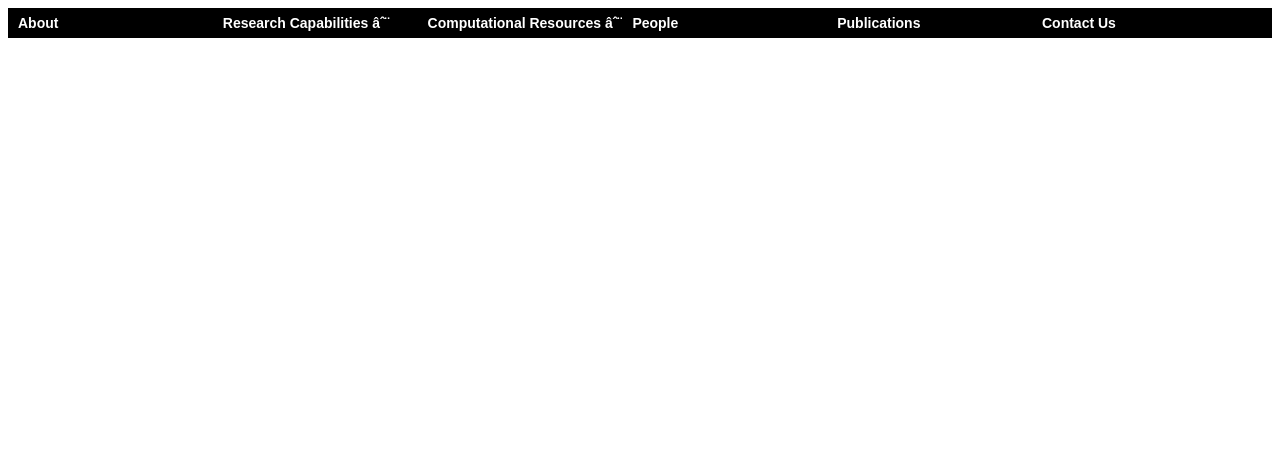
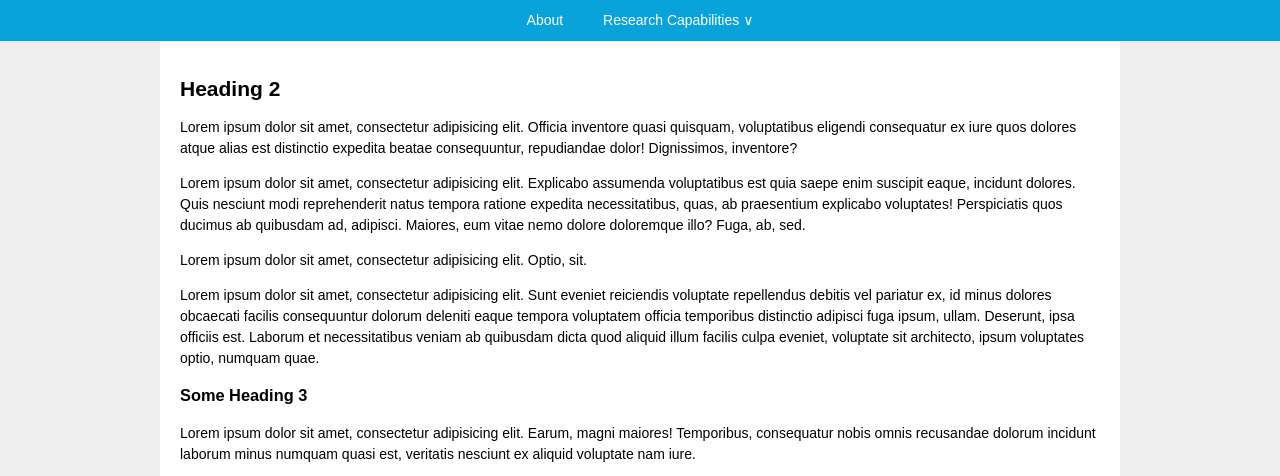
Before and after one commit to olinton/olinton.github.io, a PHP site: page / in a window 1280 px wide. Shown: the top 476 px of the page. Before the commit the page ends 38 px from the top, so only its background shows below. Run offline with PHP 8.4, Linux system fonts and the light colour scheme.

Commit message:
Major changes

```diff
--- a/css/main.css
+++ b/css/main.css
@@ -1,87 +1,85 @@
-/* Menu Styles */
+body { margin: 0; padding: 0; font-family: Arial, sans-serif; font-size: 14px; line-height: 150%; background: #eee; }
+.headerContainerWrapper { background: #FFF; }
+.center { max-width: 960px; margin: 0 auto; }
+.headerContainer, .bodyContainer, .footerContainer { max-width: 960px; margin: 0 auto; background: #FFF; }
+.padding {	padding: 20px; }
+.bodyContainer { min-height: 500px; }
 
-.third-level-menu
-{
-    position: absolute;
-    top: 0;
-    right: -16vw;
-    width: 16vw;
-    list-style: none;
-    padding: 0;
-    margin: 0;
-    display: none;
+
+
+/* Menu General Styles */
+.menuBackground {
+	background: #08A3DB;
+	text-align: center; /* or change the value to left to align left*/
 }
-
-.third-level-menu > li
-{
-    height: 30px;
-    background: #999999;
+.dropDownMenu a {
+	color: #FFF;
 }
-.third-level-menu > li:hover { background: #CCCCCC; }
-
-.second-level-menu
-{
-    position: absolute;
-    top: 30px;
-    left: 0;
-    width: 16vw;
-    list-style: none;
-    padding: 0;
-    margin: 0;
-    display: none;
+.dropDownMenu,
+.dropDownMenu ul {
+	list-style: none;
+	margin: 0;
+	padding: 0;
 }
-
-.second-level-menu > li
-{
-    position: relative;
-    height: 30px;
-    background: #999999;
+.dropDownMenu li {
+	position: relative;
 }
-.second-level-menu > li:hover { background: #CCCCCC; }
-
-.top-level-menu
-{
-	background-color: #000000;
-    list-style: none;
-    padding: 0;
-    margin: 0;
-	overflow: hidden;
+.dropDownMenu a {
+	padding: 10px 20px;
+	display: block;
+	text-decoration: none;
 }
-
-.top-level-menu > li
-{
-	min-width: 16vw;
-    position: relative;
-    float: left;
-	height: 30px;
-    width: 16vw;
-    background: #000000;
-}
-.top-level-menu > li:hover {
-	background: #CCCCCC;
-}
-
-.top-level-menu li:hover > ul
-{
-    /* On hover, display the next level's menu */
-    display: inline;
+.dropDownMenu a:hover {
+	background: #000;
 }
 
 
-/* Menu Link Styles */
+/* Level 1 Drop Down Menu */
+.dropDownMenu > li {
+	display: inline-block;
+	vertical-align: top;
+	margin-left: -4px; /* solve the 4 pixels spacing between list-items */
+}
+.dropDownMenu > li:first-child {
+	margin-left: 0;
+}
+.dropDownMenu > li > a {}
+.dropDownMenu > li > a:hover {}
 
-.top-level-menu a /* Apply to all links inside the multi-level menu */
-{
-	min-width: 100%;
-    font: bold 14px Arial, Helvetica, sans-serif;
-    color: #FFFFFF;
-    text-decoration: none;
 
-    /* Make the link cover the entire list item-container */
-    display: block;
-    line-height: 30px;
-    padding: 0 0 0 10px;
+
+/* Level 2 */
+.dropDownMenu > li > ul {
+	text-align: left;
+	width: auto; /* change auto value with 200px if you want a bigger menu */
+	display: none;
+	background: #5DBB04;
+	position: absolute;
+	top: 100%;
+	left: 0;
+	z-index: 9999999; /* if you have YouTube iframes, is good to have a bigger z-index so the video can appear above the video */
 }
-.top-level-menu a:hover {
-	color: #000000;
+.dropDownMenu > li:hover > ul {
+	display: block;
 }
+.dropDownMenu ul li a {}
+.dropDownMenu ul li a:hover {}
+
+
+
+/* Level 3 */
+.dropDownMenu > li > ul > li > ul {
+	text-align: left;
+	display: none;
+	background: #E7B400;
+	position: absolute;
+	left: 100%;
+	top: 0;
+	z-index: 9999999;
+}
+.dropDownMenu > li > ul > li:hover > ul {
+	display: block;
+}
+.dropDownMenu ul ul li {}
+.dropDownMenu ul ul li a {}
+.dropDownMenu ul ul li a:hover {}
--- a/index.html
+++ b/index.html
@@ -1,62 +1,86 @@
-
-<html>
+<!DOCTYPE html PUBLIC "-//W3C//DTD XHTML 1.0 Transitional//EN" "http://www.w3.org/TR/xhtml1/DTD/xhtml1-transitional.dtd">
+<html xmlns="http://www.w3.org/1999/xhtml" xml:lang="en">
 <head>
+	<meta http-equiv="Content-Type" content="text/html;charset=UTF-8">
     <meta name = "description" content = "Description of research group goes here">
     <meta name = "author" content = "Owen Linton (for now)">
     <meta name = "viewport" content = "width=device-width, initial-scale=1.0">
     <link rel = "shortcut icon" type = "image/x-icon" href = "images/favicon.ico">
 	<link rel = "stylesheet" type = "text/css" href = "css/main.css">
-        <title>Name of Reasearch Group - Home Page</title>
 </head>
 <body>
-		<ul class="top-level-menu">
+
+<div class="menuBackground">
+	<div class="center">
+		<ul class="dropDownMenu">
 			<li><a href="#" title="About">About</a></li>
 			<li><a href="#" title="ReseachCapabilities">Research Capabilities ∨</a>
-			<ul class="second-level-menu">
+				<ul>
 					<li><a href="#">Steel</a>
-				  <ul class="third-level-menu">
+					    <ul>
 							<li><a href="#">Micromechanics</a></li>
 							<li><a href="#">Multiscale Modelling</a></li>
 							<li><a href="#">Fracture</a></li>
 							<li><a href="#">Crashworthiness</a></li>
 						</ul>
-				</li>
-				<li><a href="#" title="Aluminum">Aluminum</a>
-				  <ul class="third-level-menu">
+					<li><a href="#">Aluminum</a>
+					    <ul>
 							<li><a href="#">Micromechanics</a></li>
 							<li><a href="#">Multiscale Modelling</a></li>
 							<li><a href="#">Fracture</a></li>
 							<li><a href="#">Crashworthiness</a></li>
 						</ul>
-				</li>
 					<li><a href="#">Magnesium</a>
-				  <ul class="third-level-menu">
+					    <ul>
 							<li><a href="#">Micromechanics</a></li>
 							<li><a href="#">Multiscale Modelling</a></li>
 							<li><a href="#">Fracture</a></li>
 							<li><a href="#">Crashworthiness</a></li>
 						</ul>
-				</li>
 					<li><a href="#">Composites</a>
-				  <ul class="third-level-menu">
+					    <ul>
 							<li><a href="#">Micromechanics</a></li>
 							<li><a href="#">Multiscale Modelling</a></li>
 							<li><a href="#">Fracture</a></li>
 							<li><a href="#">Crashworthiness</a></li>
 						</ul>
-				</li>
-				<li><a href="#">Microstructure Builder</a></li>
+					<li><a href="#">Microstructure Builder</a>
 				</ul>
 			</li>
-		<li><a href="#" title="ComputationalResources">Computational Resources ∨</a>
-			<ul class="second-level-menu">
-				<li><a href="#">Waterloo</a>
-				<li><a href="#">Sherbrooke</a>
 		</ul>
-		</li>
-		<li><a href="#" title="People">People</a></li>
-		<li><a href="#" title="Publications">Publications</a></li>
-		<li><a href="#" title="ContactUs">Contact Us</a></li>
-	</ul>
+	</div>
+</div>
+
+
+<div class="bodyContainerWrapper">
+	<div class="bodyContainer">
+		<div class="padding">
+			<h2>Heading 2</h2>
+			<p>Lorem ipsum dolor sit amet, consectetur adipisicing elit. Officia inventore quasi quisquam, voluptatibus eligendi consequatur ex iure quos dolores atque alias est distinctio expedita beatae consequuntur, repudiandae dolor! Dignissimos, inventore?</p>
+			<p>Lorem ipsum dolor sit amet, consectetur adipisicing elit. Explicabo assumenda voluptatibus est quia saepe enim suscipit eaque, incidunt dolores. Quis nesciunt modi reprehenderit natus tempora ratione expedita necessitatibus, quas, ab praesentium explicabo voluptates! Perspiciatis quos ducimus ab quibusdam ad, adipisci. Maiores, eum vitae nemo dolore doloremque illo? Fuga, ab, sed.</p>
+			<p>Lorem ipsum dolor sit amet, consectetur adipisicing elit. Optio, sit.</p>
+			<p>Lorem ipsum dolor sit amet, consectetur adipisicing elit. Sunt eveniet reiciendis voluptate repellendus debitis vel pariatur ex, id minus dolores obcaecati facilis consequuntur dolorum deleniti eaque tempora voluptatem officia temporibus distinctio adipisci fuga ipsum, ullam. Deserunt, ipsa officiis est. Laborum et necessitatibus veniam ab quibusdam dicta quod aliquid illum facilis culpa eveniet, voluptate sit architecto, ipsum voluptates optio, numquam quae.</p>
+			<h3>Some Heading 3</h3>
+			<p>Lorem ipsum dolor sit amet, consectetur adipisicing elit. Earum, magni maiores! Temporibus, consequatur nobis omnis recusandae dolorum incidunt laborum minus numquam quasi est, veritatis nesciunt ex aliquid voluptate nam iure.</p>
+			<p align="center"><a rel="nofollow" href="http://goo.gl/GGp2JE" target="_blank"><img style="border-radius: 10px;" src="http://html-tuts.com/images/supernova-300x250.png" width="300" height="250" alt="" /></a></p>
+			<p>Quia dolores porro inventore rem quod labore, nihil alias, molestiae libero, blanditiis consectetur deserunt debitis tempore sequi explicabo incidunt similique rerum consequatur.</p>
+			<h2>Heading 2</h2>
+			<p>Lorem ipsum dolor sit amet, consectetur adipisicing elit. Explicabo assumenda voluptatibus est quia saepe enim suscipit eaque, incidunt dolores. Quis nesciunt modi reprehenderit natus tempora ratione expedita necessitatibus, quas, ab praesentium explicabo voluptates! Perspiciatis quos ducimus ab quibusdam ad, adipisci. Maiores, eum vitae nemo dolore doloremque illo? Fuga, ab, sed.</p>
+			<p>Sunt eveniet reiciendis voluptate repellendus debitis vel pariatur ex, id minus dolores obcaecati facilis consequuntur dolorum deleniti eaque tempora voluptatem officia temporibus distinctio adipisci fuga ipsum, ullam. Deserunt, ipsa officiis est. Laborum et necessitatibus veniam ab quibusdam dicta quod aliquid illum facilis culpa eveniet, voluptate sit architecto, ipsum voluptates optio, numquam quae.</p>
+		</div>
+	</div>
+</div>
+
+
+
+<div class="footerContainerWrapper">
+	<div class="footerContainer">
+		<div class="padding">
+			<p>This will be the footer with some text inside.</p>
+		</div>
+	</div>
+</div>
+
+
 </body>
 </html>
```
Lines whose indentation alone changed are shown as unchanged.
